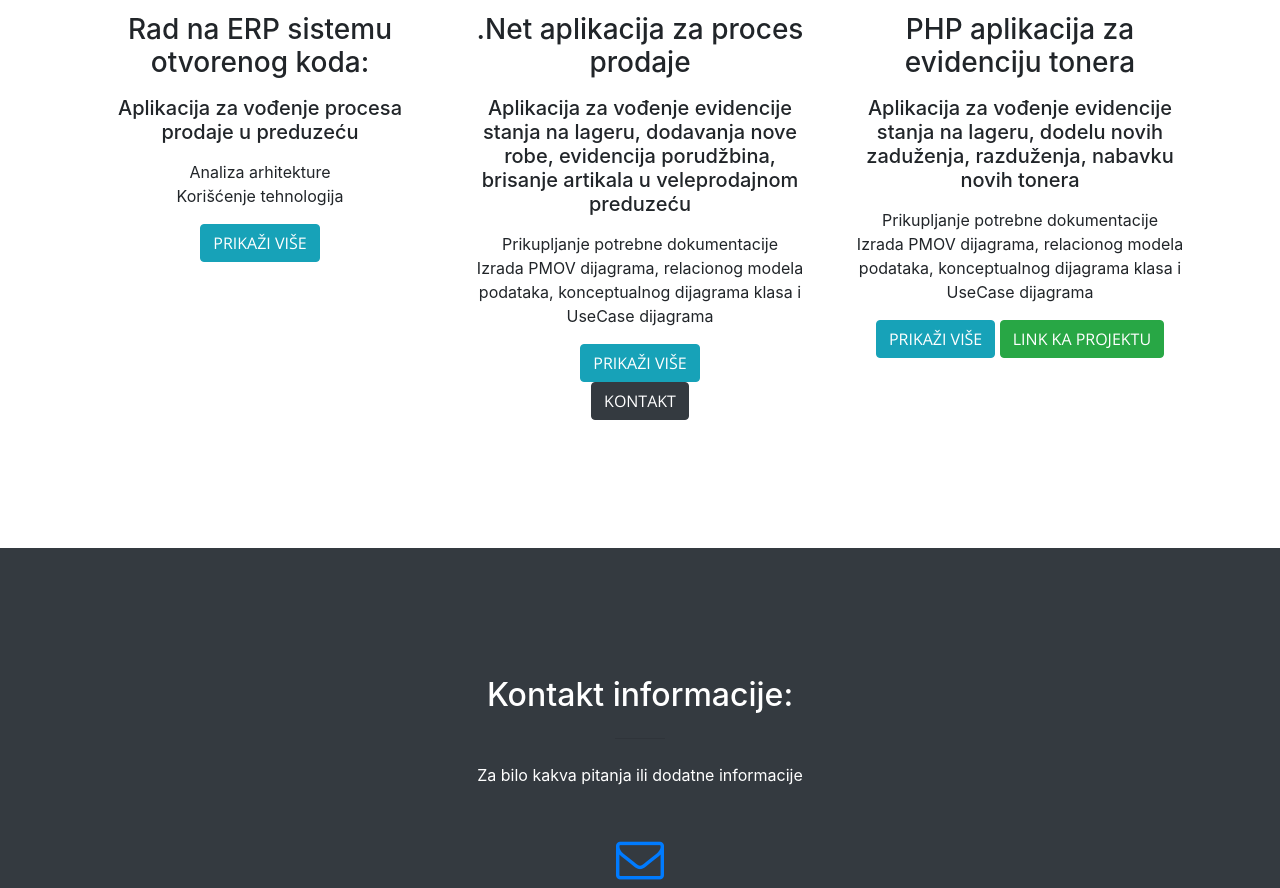
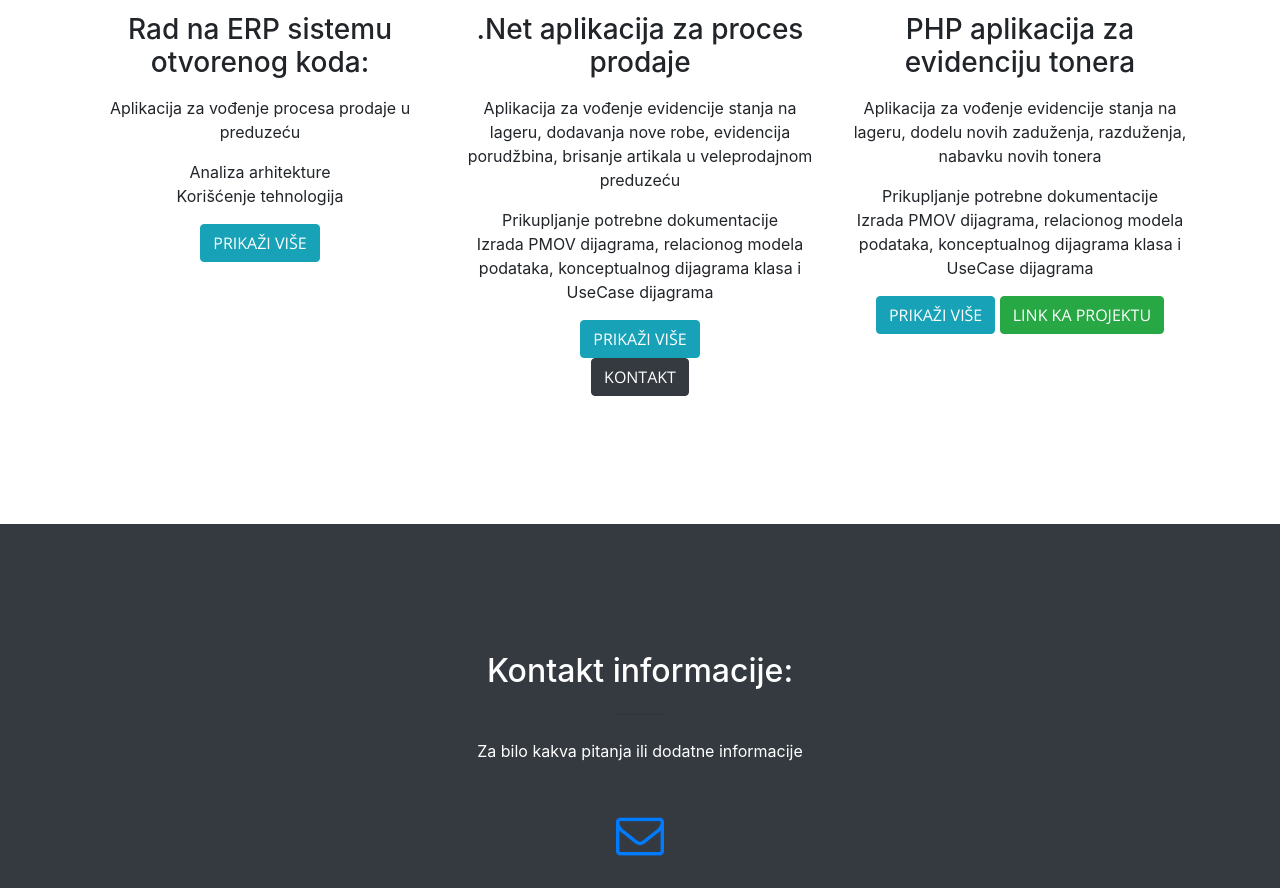
Before and after one commit to icaki12/icaki12.github.io, a website with bundled scripts: page index.html in a window 1280 px wide. Shown: the part 1819-2707 px from the top of the page. Built offline with nearby package versions, Linux system fonts and the light colour scheme.

Commit message:
Fix Index Page

```diff
--- a/index.html
+++ b/index.html
@@ -128,7 +128,7 @@
           <div class="service-box mt-2 mx-auto">
             <a href="#" target="_blank"><i class="fa fa-4x fa fa-github text-primary mb-3 sr-icons"></i> </a>
             <h3 class="mb-3">Rad na ERP sistemu otvorenog koda:</h3>
-            <h5 class="mb-3">Aplikacija za vođenje procesa prodaje u preduzeću</h5>
+            <p class="mb-3">Aplikacija za vođenje procesa prodaje u preduzeću</p>
             <ul id="myList1" class="list-unstyled">
               <li id="analiza">Analiza arhitekture</li>
               <li id="koriscenje">Korišćenje tehnologija</li>
@@ -148,7 +148,7 @@
           <div class="service-box mt-2 mx-auto">
             <a href="#" target="_target"> <i class="fa fa-4x fa fa-github text-primary mb-3 sr-icons"></i></a>
             <h3 class="mb-3">.Net aplikacija za proces prodaje</h3>
-            <h5 class="mb-3">Aplikacija za vođenje evidencije stanja na lageru, dodavanja nove robe, evidencija porudžbina, brisanje artikala u veleprodajnom preduzeću</h5>
+            <p class="mb-3">Aplikacija za vođenje evidencije stanja na lageru, dodavanja nove robe, evidencija porudžbina, brisanje artikala u veleprodajnom preduzeću</p>
             <ul id="myList2" class="list-unstyled">
               <li id="21">Prikupljanje potrebne dokumentacije</li>
               <li id="22">Izrada PMOV dijagrama, relacionog modela podataka, konceptualnog dijagrama klasa i UseCase dijagrama</li>
@@ -169,7 +169,7 @@
           <div class="service-box mt-2 mx-auto">
             <a href="#" target="_target"> <i class="fa fa-4x fa fa-github text-primary mb-3 sr-icons"></i></a>
             <h3 class="mb-3">PHP aplikacija za evidenciju tonera</h3>
-            <h5 class="mb-3">Aplikacija za vođenje evidencije stanja na lageru, dodelu novih zaduženja, razduženja, nabavku novih tonera</h5>
+            <p class="mb-3">Aplikacija za vođenje evidencije stanja na lageru, dodelu novih zaduženja, razduženja, nabavku novih tonera</p>
             <ul id="myList3" class="list-unstyled">
               <li id="31">Prikupljanje potrebne dokumentacije</li>
               <li id="32">Izrada PMOV dijagrama, relacionog modela podataka, konceptualnog dijagrama klasa i UseCase dijagrama</li>
```
